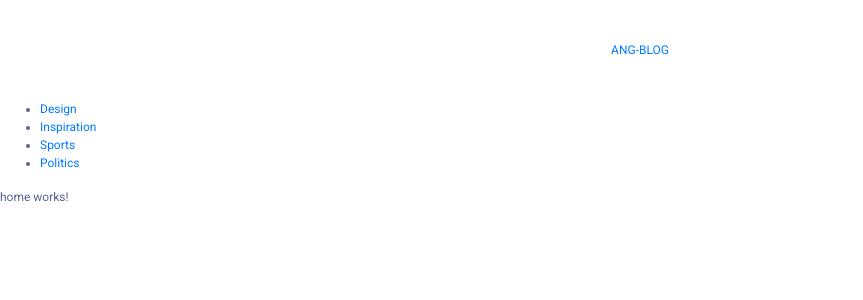
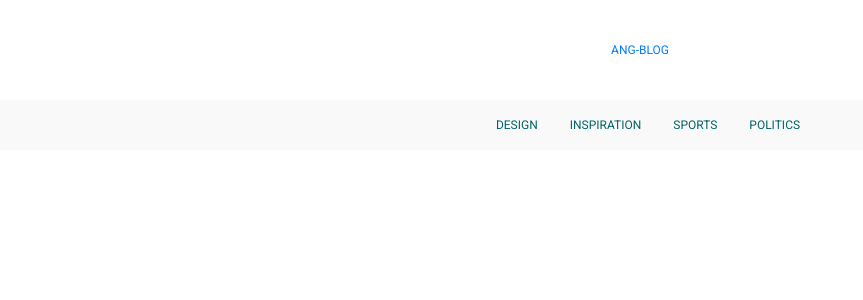
Before and after one commit to malvinopondo/blog-post, an Angular app: page / in a window 1280 px wide. Shown: the top 300 px of the page, without its empty margins (0-863 px from the left). Built offline with nearby package versions, Linux system fonts and the light colour scheme.

Commit message:
feat(Navbar): Styling of the navabr

```diff
--- a/src/app/layouts/category-navbar/category-navbar.component.css
+++ b/src/app/layouts/category-navbar/category-navbar.component.css
@@ -1,3 +1,9 @@
 nav{
     margin-top: 100px;
+    background: var(--navbar-footer-color);
+    height: 50px;
 }
+.nav-link{
+    text-transform: uppercase;
+    color: var(--primary-color);
+}
--- a/src/app/layouts/category-navbar/category-navbar.component.html
+++ b/src/app/layouts/category-navbar/category-navbar.component.html
@@ -1,11 +1,11 @@
-<nav>
-  <div>
-    <div>
-      <ul>
-        <li><a href>Design</a></li>
-        <li><a href>Inspiration</a></li>
-        <li><a href>Sports</a></li>
-        <li><a href>Politics</a></li>
+<nav class="navbar navbar-expand-lg fixed-top">
+  <div class="container">
+    <div class="collapse navbar-collapse justify-content-center">
+      <ul class="navbar-nav">
+        <li class="nav-item ml-3"><a href class="nav-link">Design</a></li>
+        <li class="nav-item ml-3"><a href class="nav-link">Inspiration</a></li>
+        <li class="nav-item ml-3"><a href class="nav-link">Sports</a></li>
+        <li class="nav-item ml-3"><a href class="nav-link">Politics</a></li>
       </ul>
     </div>
   </div>
```
